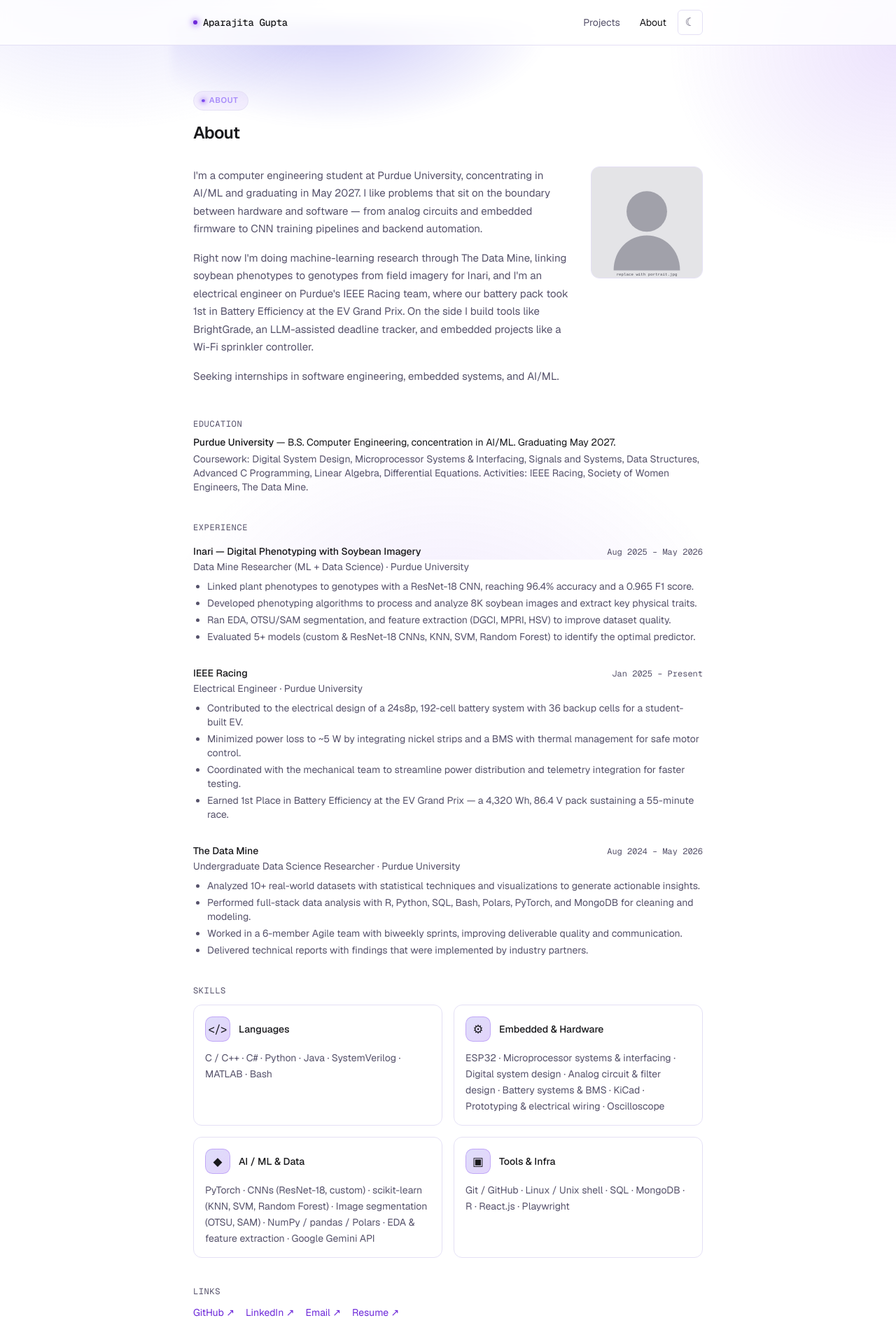
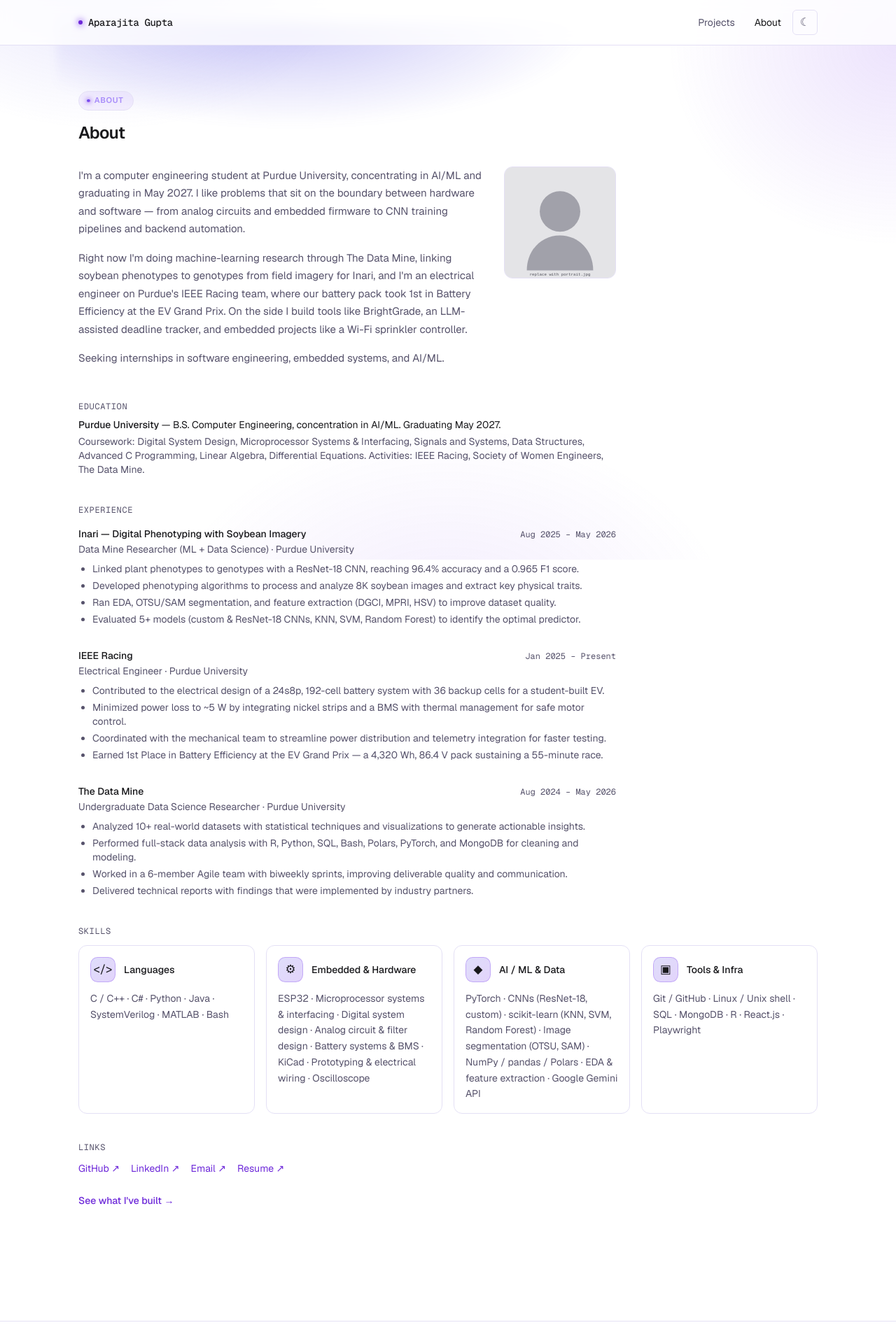
Before and after one commit to aparajita-gupta/aparajita-website, a Next.js app: page /about in a window 1280 px wide. Shown: the top 1914 px of the page at 70% size. Built offline with nearby package versions, Linux system fonts and the light colour scheme.

Commit message:
Widen layout to fill screen, cap text columns for readability

```diff
--- a/app/about/page.tsx
+++ b/app/about/page.tsx
@@ -17,7 +17,7 @@ export default function AboutPage() {
       <Eyebrow>About</Eyebrow>
       <h1 className="mt-4 text-2xl font-semibold tracking-tight">About</h1>
 
-      <div className="mt-8 flex flex-col gap-8 sm:flex-row-reverse sm:items-start">
+      <div className="mt-8 flex max-w-3xl flex-col gap-8 sm:flex-row-reverse sm:items-start">
         {/* Replace /public/portrait.svg with a real photo (square, ~600px) and
             update the src below to "/portrait.jpg". */}
         <div className="relative h-40 w-40 shrink-0 overflow-hidden rounded-xl border border-border bg-bg-subtle">
@@ -30,7 +30,7 @@ export default function AboutPage() {
           />
         </div>
 
-        <div className="prose max-w-none text-[15px]">
+        <div className="prose max-w-2xl text-[15px]">
           {/* TODO: make this sound like you — the facts are from your resume. */}
           <p>
             I&apos;m a computer engineering student at {site.education.school},
@@ -52,7 +52,7 @@ export default function AboutPage() {
         </div>
       </div>
 
-      <section className="mt-12">
+      <section className="mt-12 max-w-3xl">
         <h2 className="font-mono text-xs uppercase tracking-wider text-fg-muted">
           Education
         </h2>
@@ -68,7 +68,7 @@ export default function AboutPage() {
         </p>
       </section>
 
-      <section className="mt-10">
+      <section className="mt-10 max-w-3xl">
         <h2 className="font-mono text-xs uppercase tracking-wider text-fg-muted">
           Experience
         </h2>
@@ -98,7 +98,7 @@ export default function AboutPage() {
         <h2 className="font-mono text-xs uppercase tracking-wider text-fg-muted">
           Skills
         </h2>
-        <div className="mt-3 grid gap-4 sm:grid-cols-2">
+        <div className="mt-3 grid gap-4 sm:grid-cols-2 lg:grid-cols-4">
           {skillGroups.map((g) => (
             <div
               key={g.title}
@@ -116,7 +116,7 @@ export default function AboutPage() {
         </div>
       </section>
 
-      <section className="mt-10">
+      <section className="mt-10 max-w-3xl">
         <h2 className="font-mono text-xs uppercase tracking-wider text-fg-muted">
           Links
         </h2>
--- a/app/layout.tsx
+++ b/app/layout.tsx
@@ -48,7 +48,7 @@ export default function RootLayout({ children }: LayoutProps<"/">) {
       <body className="flex min-h-full flex-col font-sans">
         <div className="ambient-glow" aria-hidden />
         <SiteNav />
-        <main className="mx-auto w-full max-w-3xl flex-1 px-5 py-12 sm:py-16">
+        <main className="mx-auto w-full max-w-6xl flex-1 px-5 py-12 sm:px-8 sm:py-16 lg:px-12">
           {children}
         </main>
         <SiteFooter />
--- a/app/page.tsx
+++ b/app/page.tsx
@@ -19,7 +19,7 @@ export default function HomePage() {
         <h1 className="mt-4 text-3xl font-semibold tracking-tight sm:text-4xl">
           {site.name}
         </h1>
-        <p className="mt-4 max-w-xl text-lg leading-relaxed text-fg-muted">
+        <p className="mt-4 max-w-2xl text-lg leading-relaxed text-fg-muted">
           Building across{" "}
           <span className="gradient-text font-medium">hardware and software</span> —
           embedded systems, machine learning, and backend automation.
@@ -46,7 +46,7 @@ export default function HomePage() {
         title="Featured Projects"
         action={<ArrowLink href="/projects">All projects</ArrowLink>}
       >
-        <div className="grid gap-4 sm:grid-cols-2">
+        <div className="grid gap-4 sm:grid-cols-2 lg:grid-cols-3">
           {featuredProjects.map((p) => (
             <ProjectCard key={p.slug} project={p} />
           ))}
@@ -54,7 +54,7 @@ export default function HomePage() {
       </Section>
 
       <Section title="Skills">
-        <div className="grid gap-4 sm:grid-cols-2">
+        <div className="grid gap-4 sm:grid-cols-2 lg:grid-cols-4">
           {skillGroups.map((g) => (
             <div
               key={g.title}
--- a/app/projects/[slug]/page.tsx
+++ b/app/projects/[slug]/page.tsx
@@ -36,7 +36,7 @@ export default async function ProjectPage(
   const { links } = project;
 
   return (
-    <article className="relative">
+    <article className="relative max-w-3xl">
       <div className="hero-glow" aria-hidden />
 
       <Link
--- a/components/projects-grid.tsx
+++ b/components/projects-grid.tsx
@@ -38,7 +38,7 @@ export function ProjectsGrid({ projects }: { projects: Project[] }) {
         ))}
       </div>
 
-      <div className="mt-6 grid gap-4 sm:grid-cols-2">
+      <div className="mt-6 grid gap-4 sm:grid-cols-2 lg:grid-cols-3">
         {shown.map((p) => (
           <ProjectCard key={p.slug} project={p} />
         ))}
--- a/components/site-footer.tsx
+++ b/components/site-footer.tsx
@@ -3,7 +3,7 @@ import { site, socials } from "@/lib/site";
 export function SiteFooter() {
   return (
     <footer className="mt-24 border-t border-border">
-      <div className="mx-auto flex max-w-3xl flex-col gap-4 px-5 py-10 sm:flex-row sm:items-center sm:justify-between">
+      <div className="mx-auto flex max-w-6xl flex-col gap-4 px-5 py-10 sm:flex-row sm:items-center sm:justify-between sm:px-8 lg:px-12">
         <p className="text-sm text-fg-muted">
           © {new Date().getFullYear()} {site.name}
         </p>
--- a/components/site-nav.tsx
+++ b/components/site-nav.tsx
@@ -15,7 +15,7 @@ export function SiteNav() {
 
   return (
     <header className="sticky top-0 z-40 border-b border-border bg-bg/80 backdrop-blur">
-      <nav className="mx-auto flex h-16 max-w-3xl items-center justify-between px-5">
+      <nav className="mx-auto flex h-16 max-w-6xl items-center justify-between px-5 sm:px-8 lg:px-12">
         <Link
           href="/"
           className="flex items-center gap-2 font-mono text-sm font-medium tracking-tight"
```
